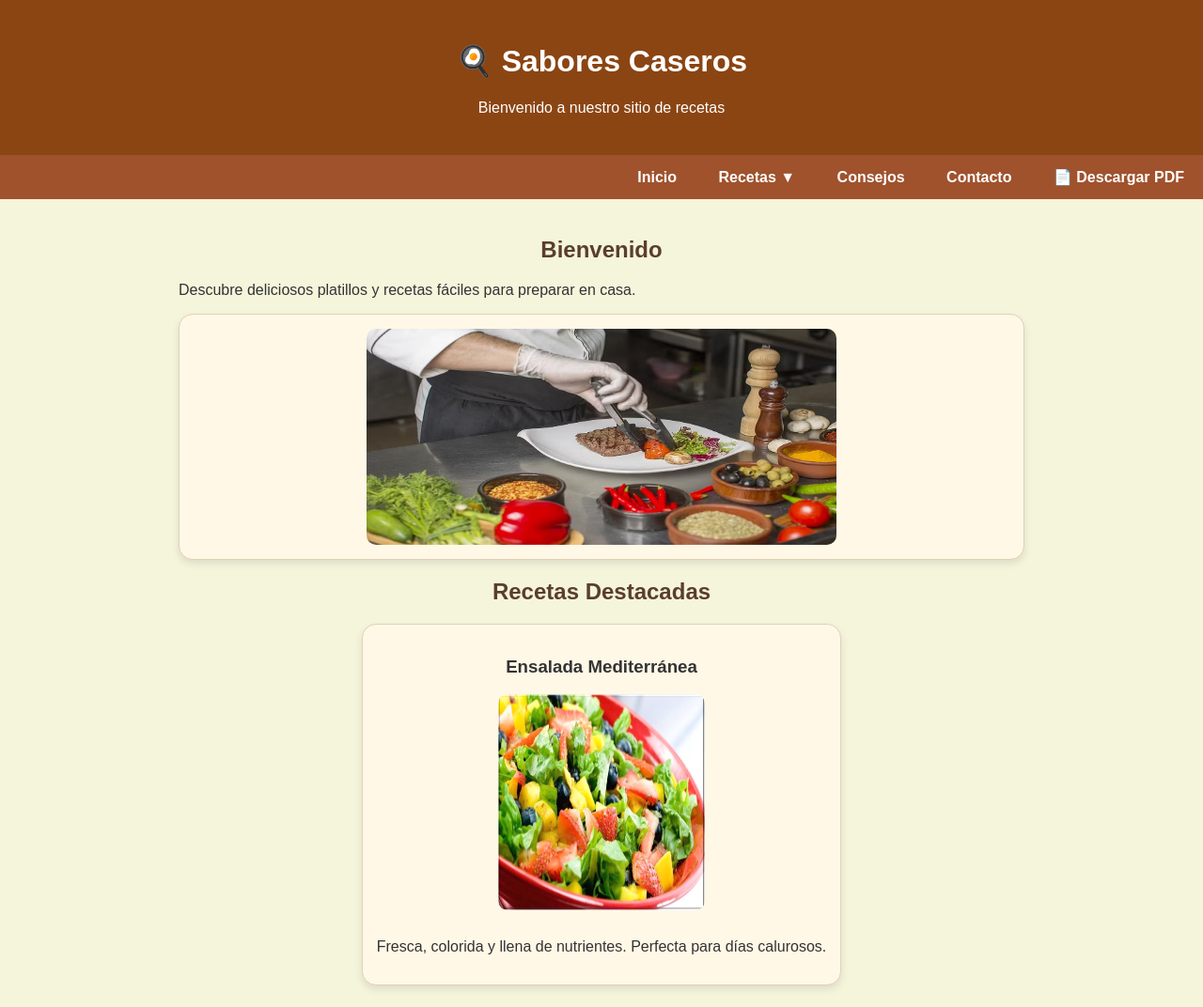
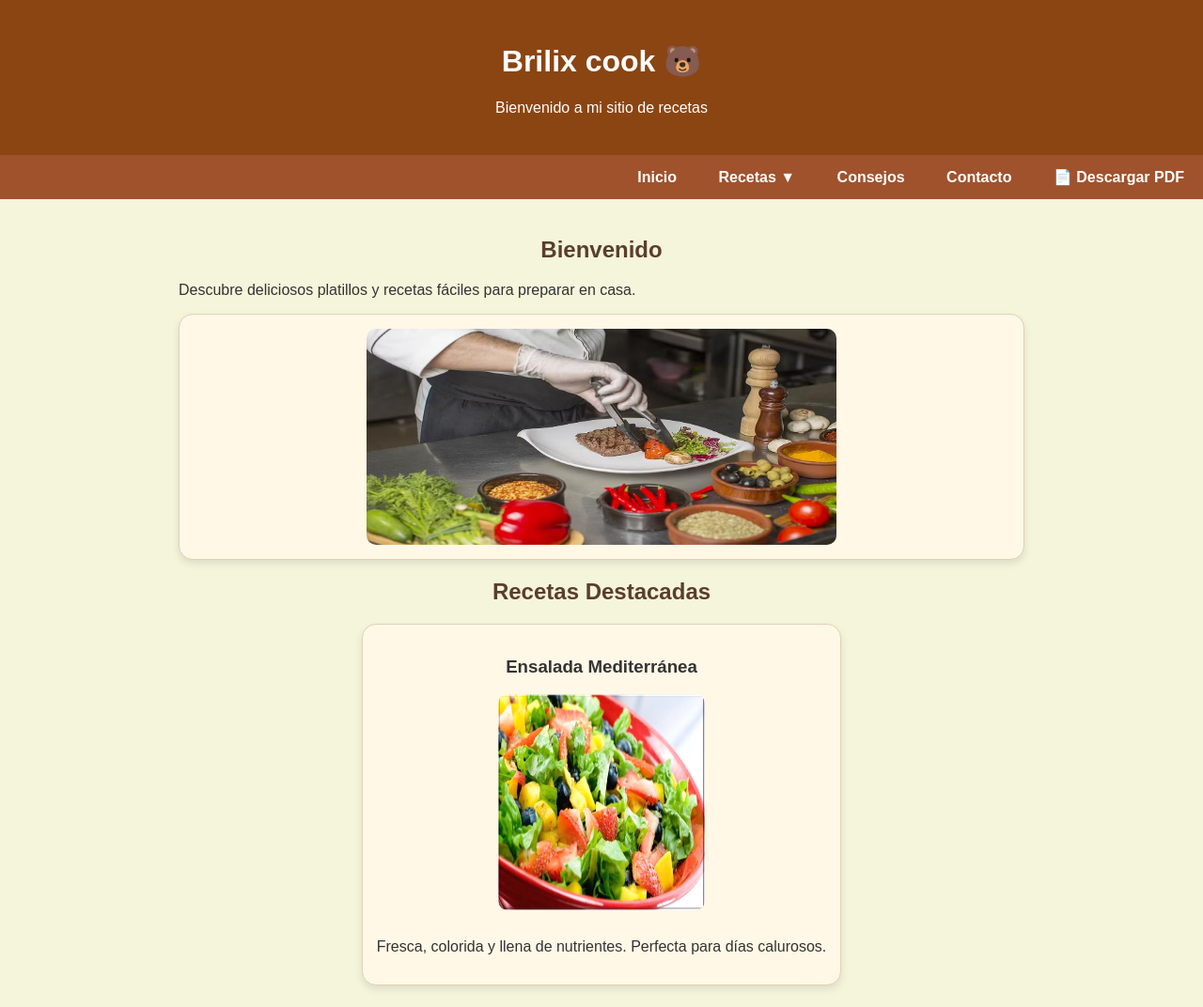
Before and after one commit to BrxZarate/PaginaBri, a plain HTML site: page index.html in a window 1280 px wide. Shown: the top 1072 px of the page at 94% size. Drawn offline with Linux system fonts and the light colour scheme.

Commit message:
Add files via upload

```diff
--- a/index.html
+++ b/index.html
@@ -174,16 +174,13 @@ button:hover {
     box-shadow: 0 1px 3px rgba(0,0,0,0.2);
     display: none; /* oculto hasta scroll */
 }
-.btn-inicio:hover {
-    background-color: #8b4513;
-}
 </style>
 </head>
 <body>
 
 <header>
-    <h1>🍳 Sabores Caseros</h1>
-    <p>Bienvenido a nuestro sitio de recetas</p>
+    <h1>Brilix cook 🐻</h1>
+    <p>Bienvenido a mi sitio de recetas</p>
 </header>
 
 <!-- Menú -->
```
